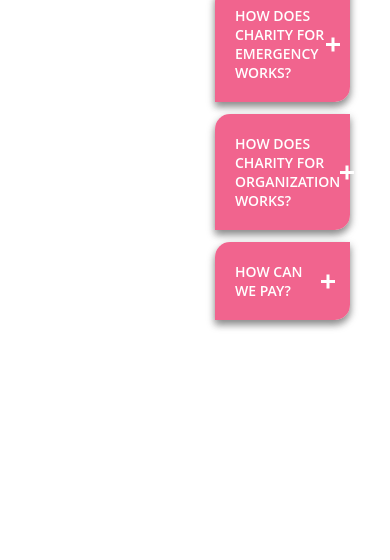
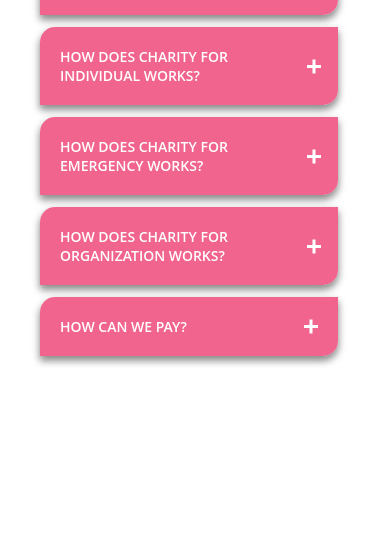
Before and after one commit to saumya1112/Donation-Managment-system, a PHP site: page /faq_page.html in a window 390 px wide. Shown: the part 678-1238 px from the top of the page. After the commit the page ends 1043 px from the top, so only its background shows below. Run offline with PHP 8.4, Linux system fonts and the light colour scheme.

Commit message:
make it responsive  add breakppints

```diff
--- a/faq_page.css
+++ b/faq_page.css
@@ -89,3 +89,15 @@ h1{
 .item:target .icon::after{
     transform: rotate(0);
 }
+
+/* -------------breakpoint--------------- */
+@media screen and (max-width:960px){
+    .container{
+      max-width: 600px;
+    }
+
+    .faqimage, .faq-menu{
+      width: 96%;
+      margin: 20px 0;
+    }
+  }
```
